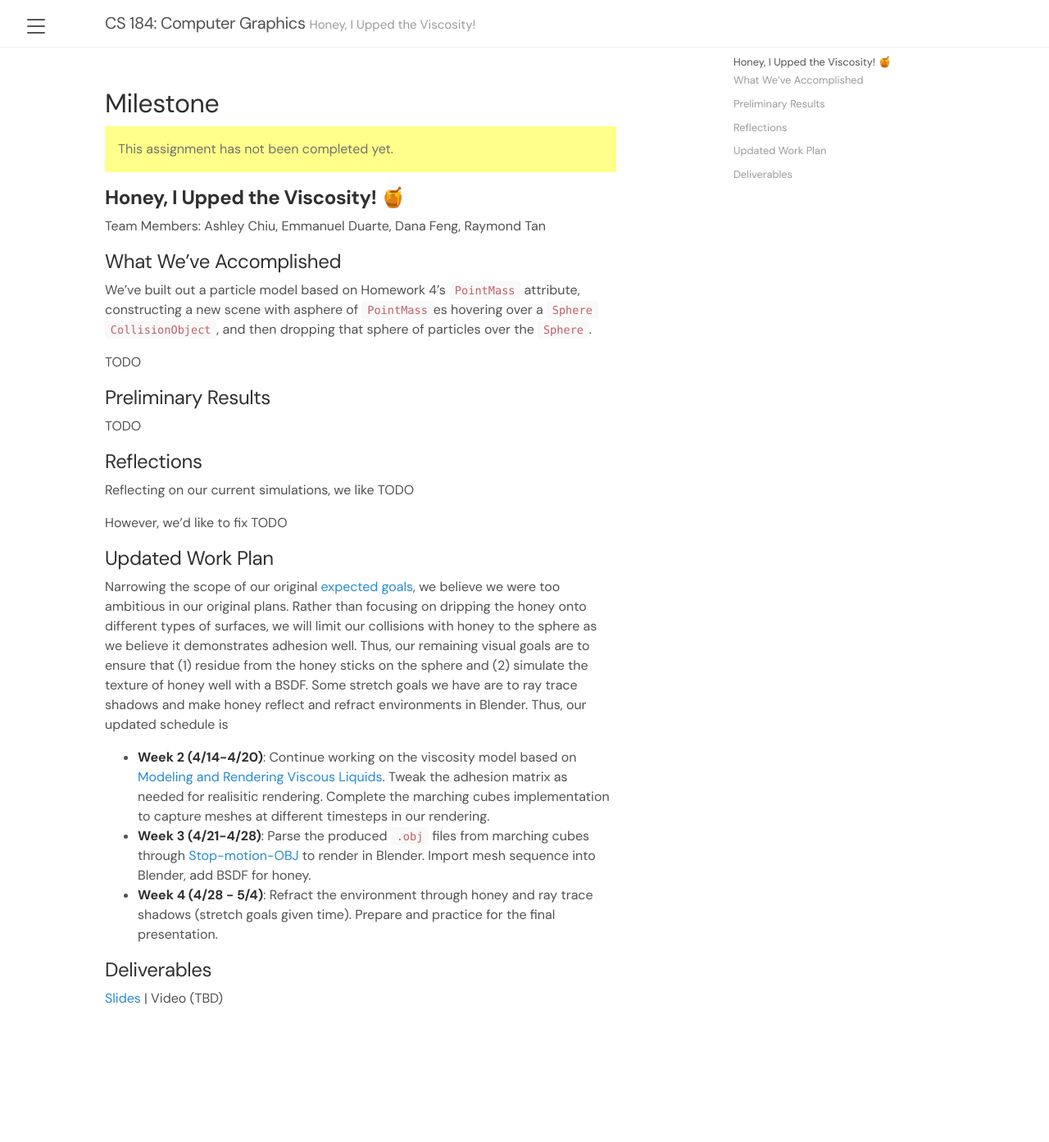
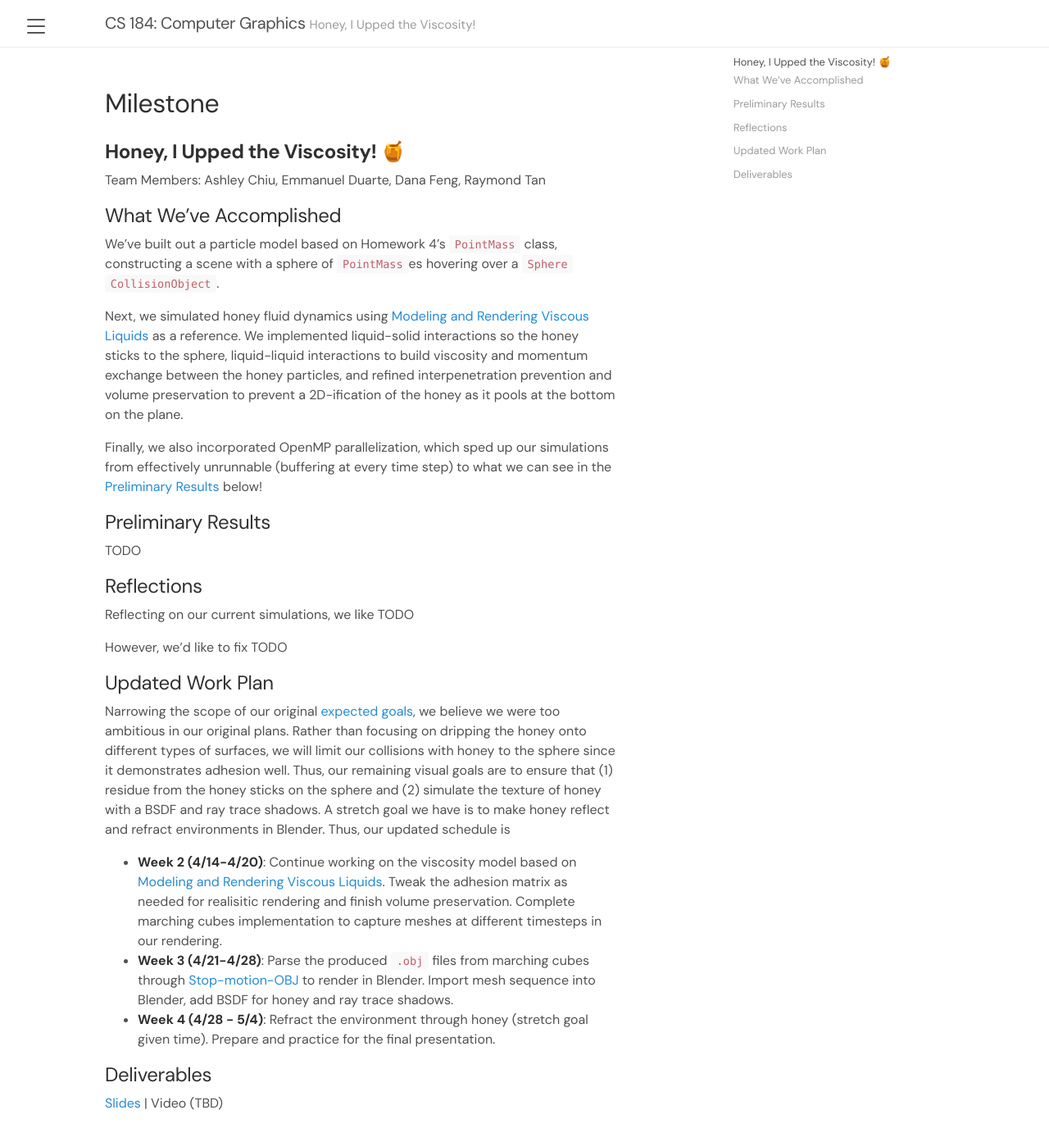
Before and after one commit to ashmchiu/cs184-final-proj-writeup, a Jekyll site: the page built from milestone.md, in a window 1280 px wide and 1400 px high. Shown: the top 1393 px of the window at 82% size. Built offline with Jekyll 4.4.1, drawn with Linux system fonts in a browser that asks for light colours.

Commit message:
updates to milestone

```diff
--- a/milestone.md
+++ b/milestone.md
@@ -5,18 +5,16 @@ has_right_toc: true
 usemathjax: true
 nav_order : 1
 ---
-<p class="warning-message">
-This assignment has not been completed yet.
-</p>
-
 <h2><strong>Honey, I Upped the Viscosity! 🍯</strong></h2>
 Team Members: Ashley Chiu, Emmanuel Duarte, Dana Feng, Raymond Tan
 
 ## What We've Accomplished
 
-We've built out a particle model based on Homework 4's `PointMass` attribute, constructing a new scene with asphere of `PointMass`es hovering over a `Sphere` `CollisionObject`, and then dropping that sphere of particles over the `Sphere`.
+We've built out a particle model based on Homework 4's `PointMass` class, constructing a scene with a sphere of `PointMass`es hovering over a `Sphere` `CollisionObject`.
 
-TODO
+Next, we simulated honey fluid dynamics using [Modeling and Rendering Viscous Liquids](https://citeseerx.ist.psu.edu/document?repid=rep1&type=pdf&doi=bdbe45284686a54f3284fdf98759f099e3a95e84) as a reference. We implemented liquid-solid interactions so the honey sticks to the sphere, liquid-liquid interactions to build viscosity and momentum exchange between the honey particles, and refined interpenetration prevention and volume preservation to prevent a 2D-ification of the honey as it pools at the bottom on the plane.
+
+Finally, we also incorporated OpenMP parallelization, which sped up our simulations from effectively unrunnable (buffering at every time step) to what we can see in the [Preliminary Results](#preliminary-results) below!
 
 ## Preliminary Results
 TODO
@@ -27,10 +25,10 @@ Reflecting on our current simulations, we like TODO
 However, we'd like to fix TODO
 
 ## Updated Work Plan
-Narrowing the scope of our original [expected goals](/proposal.md#expected-goals), we believe we were too ambitious in our original plans. Rather than focusing on dripping the honey onto different types of surfaces, we will limit our collisions with honey to the sphere as we believe it demonstrates adhesion well. Thus, our remaining visual goals are to ensure that (1) residue from the honey sticks on the sphere and (2) simulate the texture of honey well with a BSDF. Some stretch goals we have are to ray trace shadows and make honey reflect and refract environments in Blender. Thus, our updated schedule is
-- **Week 2 (4/14-4/20)**: Continue working on the viscosity model based on [Modeling and Rendering Viscous Liquids](https://citeseerx.ist.psu.edu/document?repid=rep1&type=pdf&doi=bdbe45284686a54f3284fdf98759f099e3a95e84). Tweak the adhesion matrix as needed for realisitic rendering. Complete the marching cubes implementation to capture meshes at different timesteps in our rendering.
-- **Week 3 (4/21-4/28)**: Parse the produced `.obj` files from marching cubes through [Stop-motion-OBJ](https://github.com/neverhood311/Stop-motion-OBJ) to render in Blender. Import mesh sequence into Blender, add BSDF for honey.
-- **Week 4 (4/28 - 5/4)**: Refract the environment through honey and ray trace shadows (stretch goals given time). Prepare and practice for the final presentation.
+Narrowing the scope of our original [expected goals](/proposal.md#expected-goals), we believe we were too ambitious in our original plans. Rather than focusing on dripping the honey onto different types of surfaces, we will limit our collisions with honey to the sphere since it demonstrates adhesion well. Thus, our remaining visual goals are to ensure that (1) residue from the honey sticks on the sphere and (2) simulate the texture of honey with a BSDF and ray trace shadows. A stretch goal we have is to make honey reflect and refract environments in Blender. Thus, our updated schedule is
+- **Week 2 (4/14-4/20)**: Continue working on the viscosity model based on [Modeling and Rendering Viscous Liquids](https://citeseerx.ist.psu.edu/document?repid=rep1&type=pdf&doi=bdbe45284686a54f3284fdf98759f099e3a95e84). Tweak the adhesion matrix as needed for realisitic rendering and finish volume preservation. Complete marching cubes implementation to capture meshes at different timesteps in our rendering.
+- **Week 3 (4/21-4/28)**: Parse the produced `.obj` files from marching cubes through [Stop-motion-OBJ](https://github.com/neverhood311/Stop-motion-OBJ) to render in Blender. Import mesh sequence into Blender, add BSDF for honey and ray trace shadows.
+- **Week 4 (4/28 - 5/4)**: Refract the environment through honey (stretch goal given time). Prepare and practice for the final presentation.
 
 ## Deliverables
 [Slides](https://docs.google.com/presentation/d/1XChTjyzATtKneU5rBeOULRzXM5DbCcm-AcWQce74FTo/edit#slide=id.p) \| Video (TBD)
```
